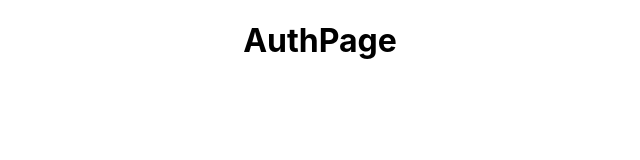
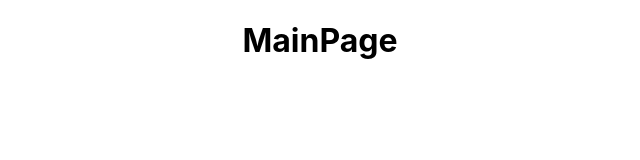
Before and after one commit to mariam21arauj/Word-Weaver, a React (Create React App) app: page / in a window 1280 px wide. Shown: the top 160 px of the page, without its empty margins (320-960 px from the left). Built offline with nearby package versions, Linux system fonts and the light colour scheme.

Commit message:
adds main route and renders according to the url path

```diff
--- a/package.json
+++ b/package.json
@@ -12,6 +12,7 @@
     "morgan": "^1.10.0",
     "react": "^18.2.0",
     "react-dom": "^18.2.0",
+    "react-router-dom": "^6.12.0",
     "react-scripts": "5.0.1",
     "serve-favicon": "^2.5.0"
   },
--- a/src/index.js
+++ b/src/index.js
@@ -2,12 +2,16 @@
 import ReactDOM from 'react-dom/client';
 import './index.css';
 import App from './pages/App/App';
+import { BrowserRouter as Router } from 'react-router-dom';
+
 
 
 const root = ReactDOM.createRoot(document.getElementById('root'));
 root.render(
   <React.StrictMode>
-    <App />
+    <Router>
+      <App />
+    </Router>
   </React.StrictMode>
 );
 
--- a/src/pages/App/App.jsx
+++ b/src/pages/App/App.jsx
@@ -2,14 +2,17 @@
 import './App.css';
 import AuthPage from '../AuthPage/AuthPage';
 import MainPage from '../MainPage/MainPage';
+import { Route, Routes } from 'react-router-dom';
 
 export default function App() {
-  const [user, setUser] = useState(null)
+  const [user, setUser] = useState({})
   return (
     <main className="App">
       {
         user ?
-        <MainPage/>
+        <Routes>
+           <Route path='/' element={<MainPage/>}/>
+        </Routes>
         :
         <AuthPage/>
       }
```
Also changed, not shown: src/pages/SynonymousPage/SynonymousPage.jsx (line endings or trailing spaces), 1 other file (tests, documents, lock files or other folders).
